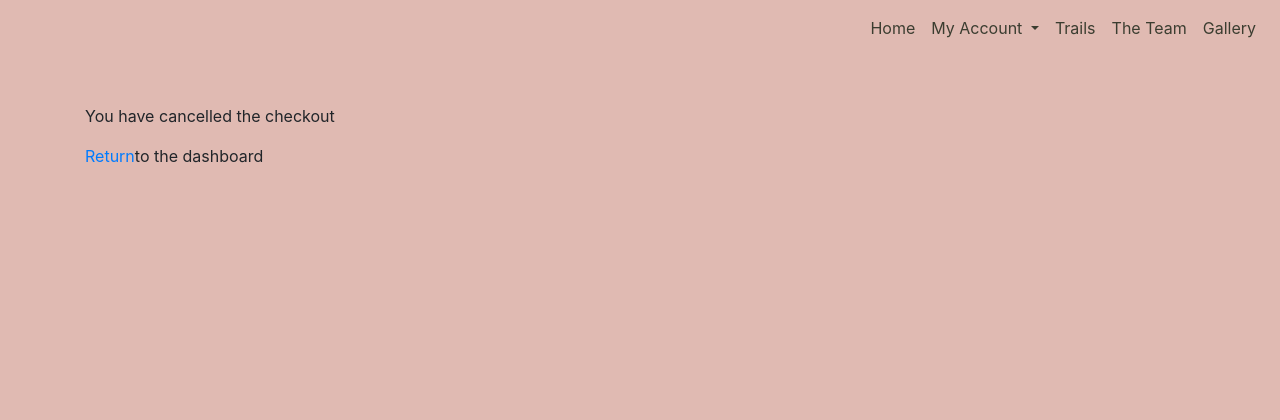
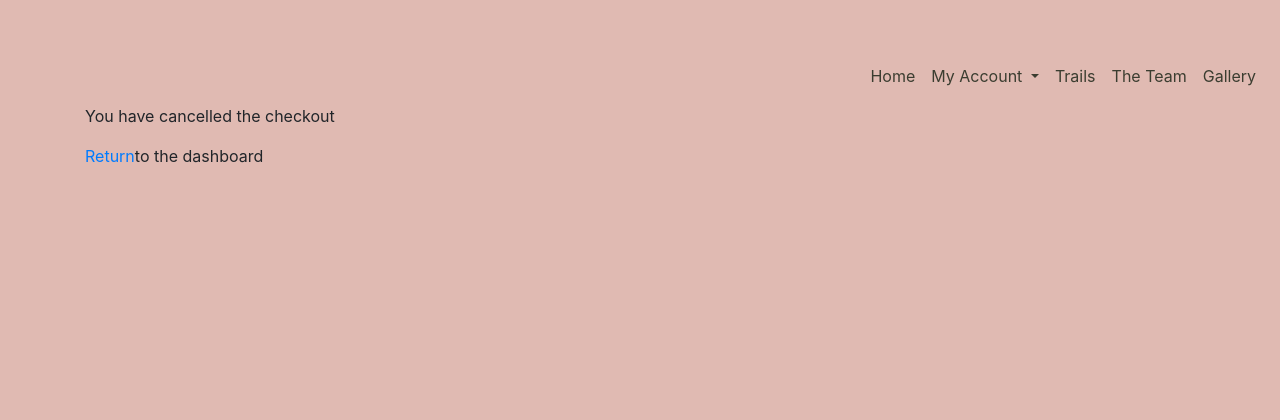
Before and after one commit to samlarby/nant-y-frith-mtb, a Django app: page /subscriptions/cancel/ in a window 1280 px wide. Shown: the top 420 px of the page. Before the commit the page ends 163 px from the top, so only its background shows below. Run offline with Django 5.2, Linux system fonts and the light colour scheme; a user stored in the database is signed in; some libraries are stand-ins or nearby versions.

Commit message:
edit home page image and header

```diff
--- a/home/static/home/css/home.css
+++ b/home/static/home/css/home.css
@@ -11,3 +11,7 @@
     justify-content: center !important;
     align-items: center !important;
 }
+
+.home-page-container {
+    position: absolute;
+}
--- a/static/css/base.css
+++ b/static/css/base.css
@@ -16,9 +16,11 @@ body {
     color: #3b3d30 !important;
 }
 
-/* .header-container {
-    position: absolute;
-} */
+#header-box {
+    float: right;
+    z-index: 1;
+    position: relative;
+}
 
 .green-background {
     background-color: #3b3d30;
--- a/templates/base.html
+++ b/templates/base.html
@@ -31,9 +31,9 @@
 
     {% block extra_js %}
     {% endblock %}
-    <title>Nanny Y Frith Mountain Biking {% block extra_title %}{% endblock %}</title>
+    <title>Nant Y Frith Mountain Biking {% block extra_title %}{% endblock %}</title>
 </head>
-<header class="container-fluid header-container ">
+<header class="container-fluid" id="header-box">
     <div class="row justify-content-end">
       <nav class="navbar navbar-expand-lg">
         <div class="collapse navbar-collapse" id="navbarNavDropdown">
```
Also changed, not shown: home/templates/home/index.html (+1 -9 lines).
